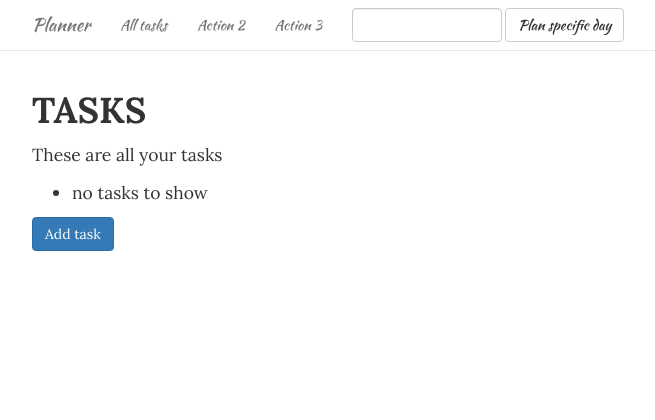
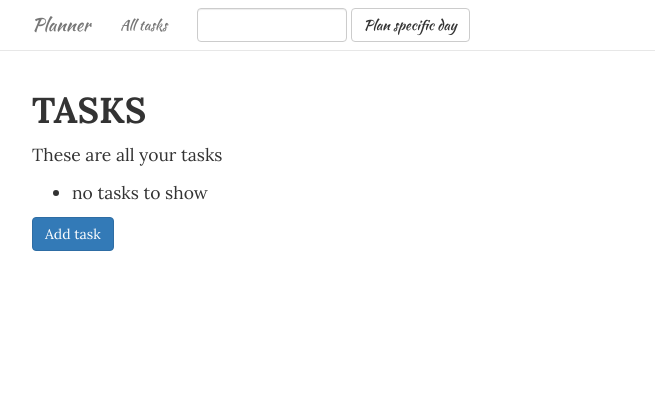
Before and after one commit to roxel/pydiary, a Flask app: page /planner/ in a window 1280 px wide. Shown: the top 420 px of the page, without its empty margins (263-918 px from the left). Run offline with Flask 2, Linux system fonts and the light colour scheme; data that the repository does not hold is empty; some libraries are stand-ins or nearby versions.

Commit message:
removed not needed navbar links

```diff
--- a/app/templates/layout/navbar.html
+++ b/app/templates/layout/navbar.html
@@ -12,8 +12,6 @@
     <div id="navbar" class="navbar-collapse collapse">
       <ul class="nav navbar-nav">
           <li><a href="/">All tasks</a></li>
-          <li><a href="/planner/action2">Action 2</a></li>
-          <li><a href="/planner/action3">Action 3</a></li>
           <li class="navbar-form">{% include 'planner/day_planner_form.html' %}</li>
       </ul>
     </div><!--/.nav-collapse -->
```
